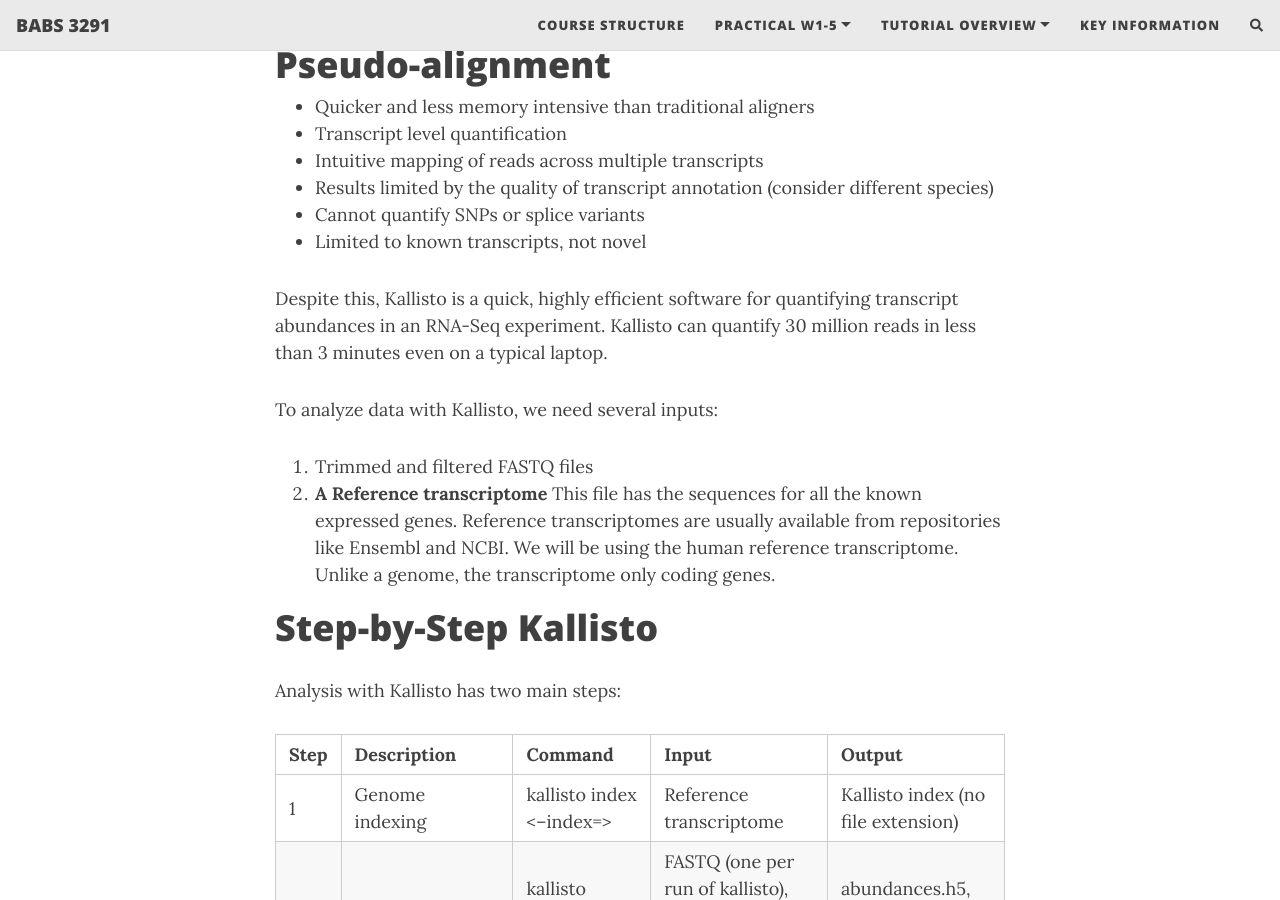
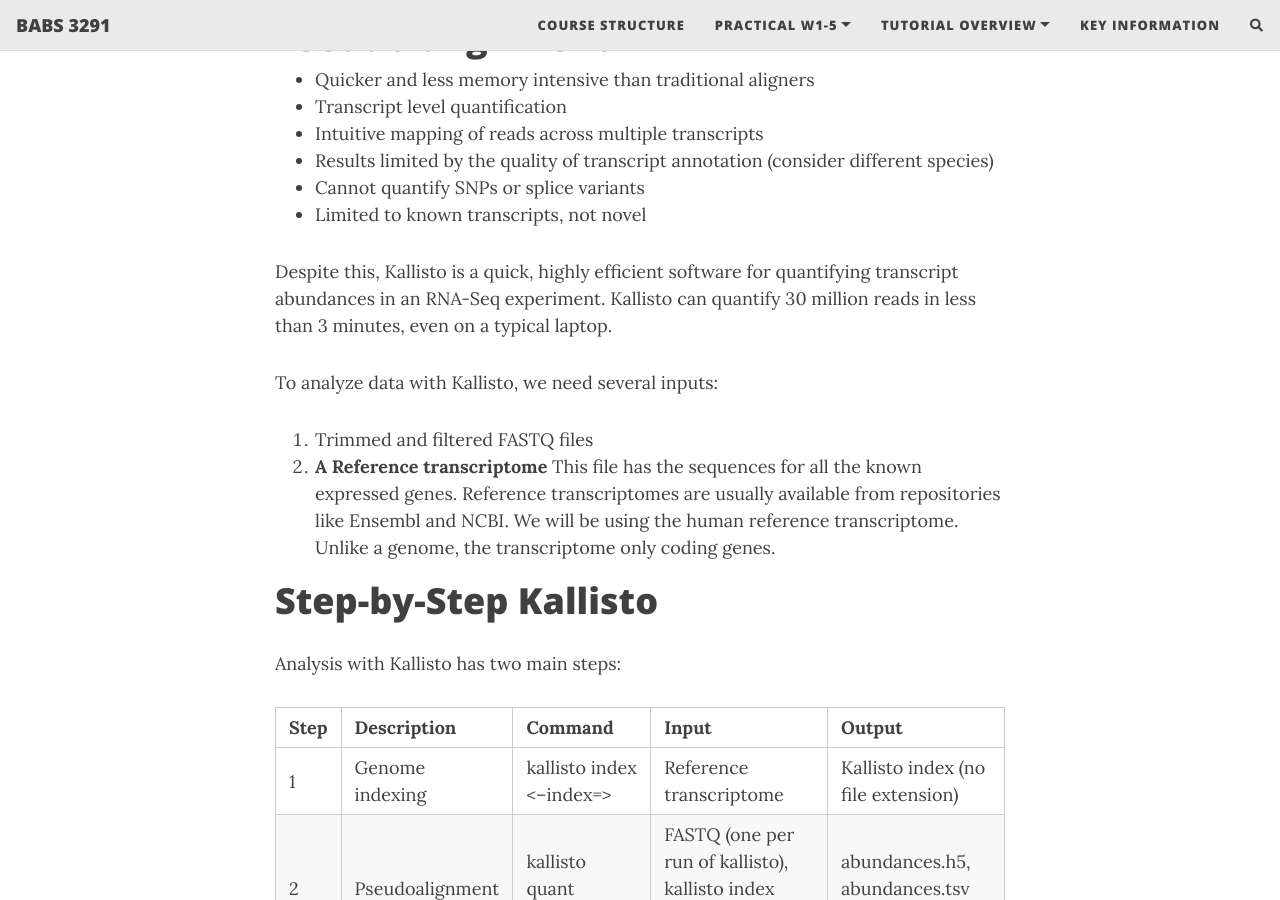
Before and after one commit to theheking/babs-rna-seq-2024, a Jekyll site: the page built from practical_overview/Week6_Alignment.md, in a window 1280 px wide and 900 px high, scrolled down 2459 px. Built offline with Jekyll 4.4.1, drawn with Linux system fonts in a browser that asks for light colours; nearby versions of some CDN libraries; comment, search, counter and statistics services are not loaded.

Commit message:
Update Week6_Alignment.md

```diff
--- a/practical_overview/Week6_Alignment.md
+++ b/practical_overview/Week6_Alignment.md
@@ -57,7 +57,7 @@ Below is a simplified figure of how pseudo-alignment would work. We use a refere
 | Algorithm        | (Seed-searching)[https://hbctraining.github.io/Intro-to-rnaseq-hpc-salmon/lessons/STAR_alignment_strategy.html] | (K-mer)[https://tinyheero.github.io/2015/09/02/pseudoalignments-kallisto.html] |
 
 
-![STAR](./assests/img/alignment_STAR_step1.png)
+![STAR](../assests/img/alignment_STAR_step1.png)
 **Fig. 3 - Example of how Alignment works**
 
 Advantages and Disadvantages of Pseudo-alignment
@@ -70,7 +70,7 @@ Advantages and Disadvantages of Pseudo-alignment
 - Limited to known transcripts, not novel
 
 
-Despite this, Kallisto is a quick, highly efficient software for quantifying transcript abundances in an RNA-Seq experiment. Kallisto can quantify 30 million reads in less than 3 minutes even on a typical laptop.
+Despite this, Kallisto is a quick, highly efficient software for quantifying transcript abundances in an RNA-Seq experiment. Kallisto can quantify 30 million reads in less than 3 minutes, even on a typical laptop.
 
 To analyze data with Kallisto, we need several inputs:
 
```
Also changed, not shown: other parts of practical_overview/Week6_Alignment.md (+2 -2 lines).
